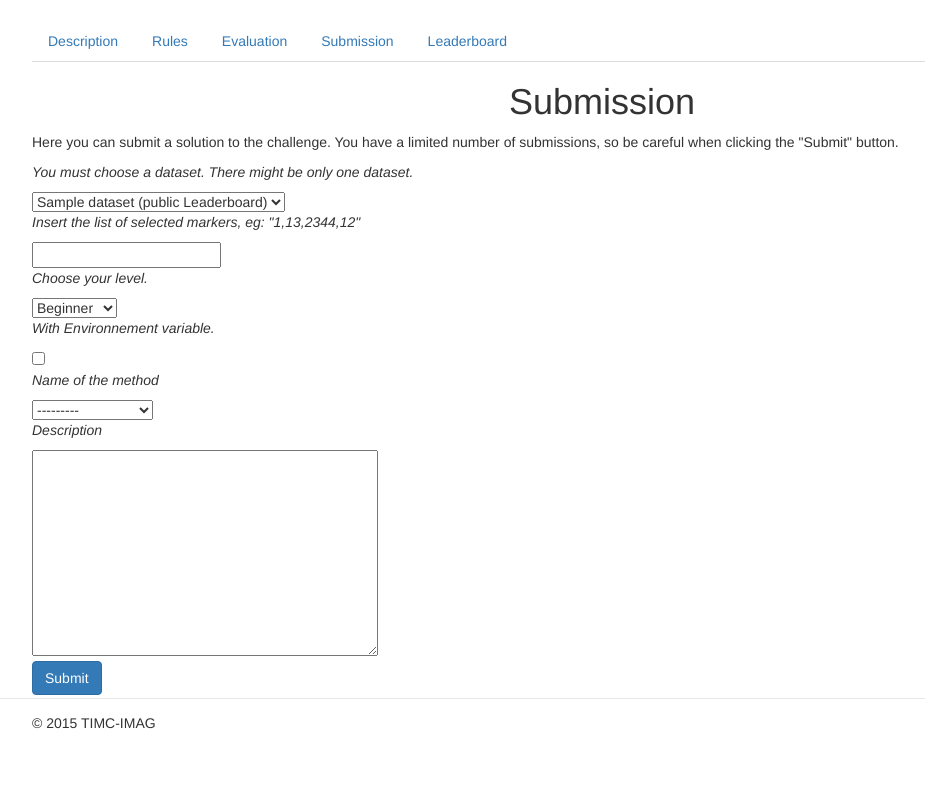
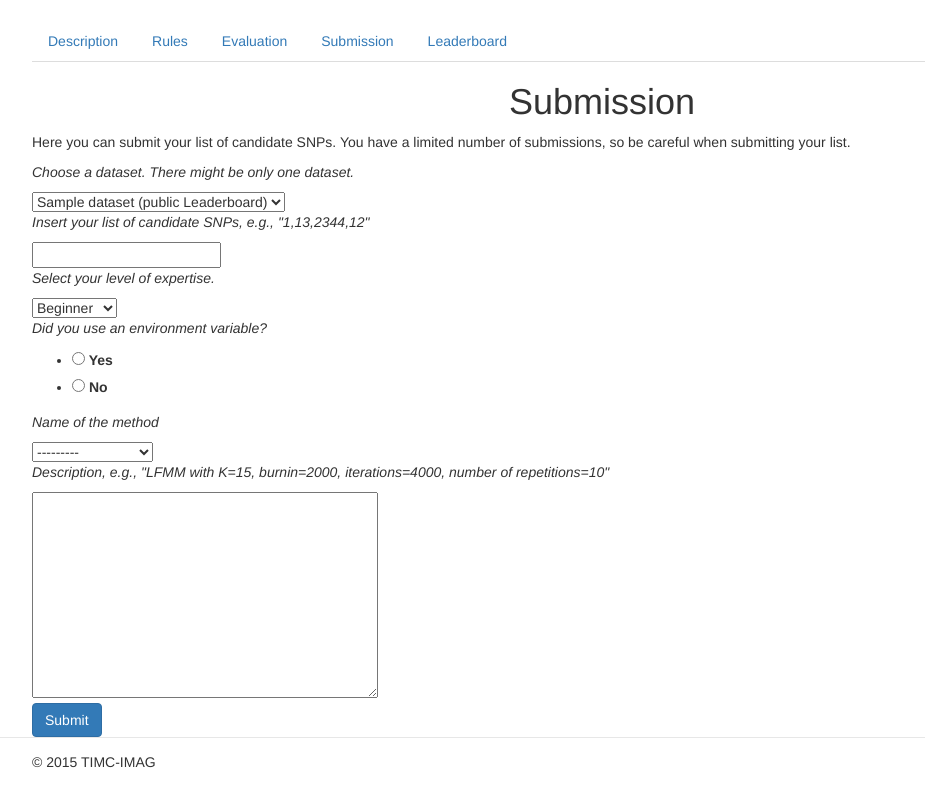
Before and after one commit to BioShock38/ChallengeWebSite, a Django app: page /challenge/1/ in a window 1280 px wide. Shown: the part 52-839 px from the top of the page, without its empty margins (38-963 px from the left). Before the commit the page ends 781 px from the top, so only its background shows below. Run offline with Django 3.2, Linux system fonts and the light colour scheme; tables that the repository leaves empty hold one stand-in row (values such as "Sample post"); some libraries are stand-ins or nearby versions.

Commit message:
submit form

```diff
--- a/challenge/forms.py
+++ b/challenge/forms.py
@@ -26,7 +26,11 @@ class SubmitForm(forms.Form):
     level = forms.ChoiceField(widget=forms.Select,
                               choices=Submission.LEVEL_CHOICES)
 
-    with_env_variable = forms.BooleanField()
+    with_environment_variable = forms.TypedChoiceField(
+        coerce=lambda x: x == 'True',
+        choices=((False, 'Yes'), (True, 'No')),
+        widget=forms.RadioSelect
+    )
 
     software = forms.ModelChoiceField(Method.objects.all(), required=True)
     software_desc = forms.CharField(label="", widget=forms.Textarea,
--- a/challenge/templates/challenge/submit.html
+++ b/challenge/templates/challenge/submit.html
@@ -10,35 +10,35 @@
 
 <h1 style="text-align: center;"> Submission </h1>
 
-<p> Here you can submit a solution to the challenge. You have a limited number of submissions, so be careful when clicking the "Submit" button. </p>
+<p> Here you can submit your list of candidate SNPs. You have a limited number of submissions, so be careful when submitting your list. </p>
 
 {% if error_message %}<p><strong>{{error_message}}</strong></p>{% endif %}
 
-{% if infosubmission %}<h2 style="text-align: center;">Limit of submission for this dataset {{infosubmission.0}}/{{infosubmission.1}} </h2>{% endif %}
-{% if res %}<h2 style="text-align: center; color: red;"><strong>Score : {{res}}</strong></h2>{% endif %}
+{% if infosubmission %}<h2 style="text-align: center;">Number of submissions for this dataset: {{infosubmission.0}} </h2>{% endif %}
+{% if res %}<h2 style="text-align: center; color: red;"><strong>F1 Score: {{res}}</strong></h2>{% endif %}
 
 <form action="{% url 'challenge:challenge_submit' challenge.id %}" method="post">
 {% csrf_token %}
 <div class="fieldWrapper">
 {{ form.dataset.errors }}
-<p class="fieldDescription"> <em>You must choose a dataset. There might be only one dataset. </em></p>
+<p class="fieldDescription"> <em>Choose a dataset. There might be only one dataset. </em></p>
 {{ form.dataset|bootstrap_horizontal }}
 </div>
 <div class="fieldWrapper">
 {{ form.answer.errors }}
-<p class="fieldDescription"> <em>Insert the list of selected markers, eg: "1,13,2344,12" </em></p>
+<p class="fieldDescription"> <em>Insert your list of candidate SNPs, e.g., "1,13,2344,12" </em></p>
 {{ form.answer|bootstrap_horizontal }}
 </div>
 <div class="fieldWrapper">
 {{ form.level.errors }}
-<p class="fieldDescription"> <em>Choose your level. </em></p>
+<p class="fieldDescription"> <em>Select your level of expertise. </em></p>
 {{ form.level|bootstrap_horizontal }}
 </div>
 
 <div class="fieldWrapper">
-{{ form.with_env_variable.errors }}
-<p class="fieldDescription"> <em>With Environnement variable. </em></p>
-{{ form.with_env_variable|bootstrap_horizontal }}
+{{ form.with_environment_variable.errors }}
+<p class="fieldDescription"> <em>Did you use an environment variable? </em></p>
+{{ form.with_environment_variable|bootstrap_horizontal }}
 </div>
 
 <div class="fieldWrapper">
@@ -48,7 +48,7 @@
 </div>
 <div class="fieldWrapper">
 {{ form.desc.errors }}
-<p class="fieldDescription"> <em>Description</em></p>
+<p class="fieldDescription"> <em>Description, e.g., "LFMM with K=15, burnin=2000, iterations=4000, number of repetitions=10"</em></p>
 {{ form.software_desc|bootstrap_horizontal }}
 </div>
 <input type="submit" class="btn btn-primary" value="Submit" />
--- a/challenge/views.py
+++ b/challenge/views.py
@@ -137,7 +137,7 @@ def challenge_submit(request,challenge_id):
                                           date=timezone.now(),
                                           methods=software,
                                           level=form.cleaned_data['level'],
-                                          with_env_variable=form.cleaned_data['with_env_variable'],
+                                          with_env_variable=form.cleaned_data['with_environment_variable'],
                                           desc_method=form.cleaned_data['software_desc'],
                                           user=request.user)
 
```
